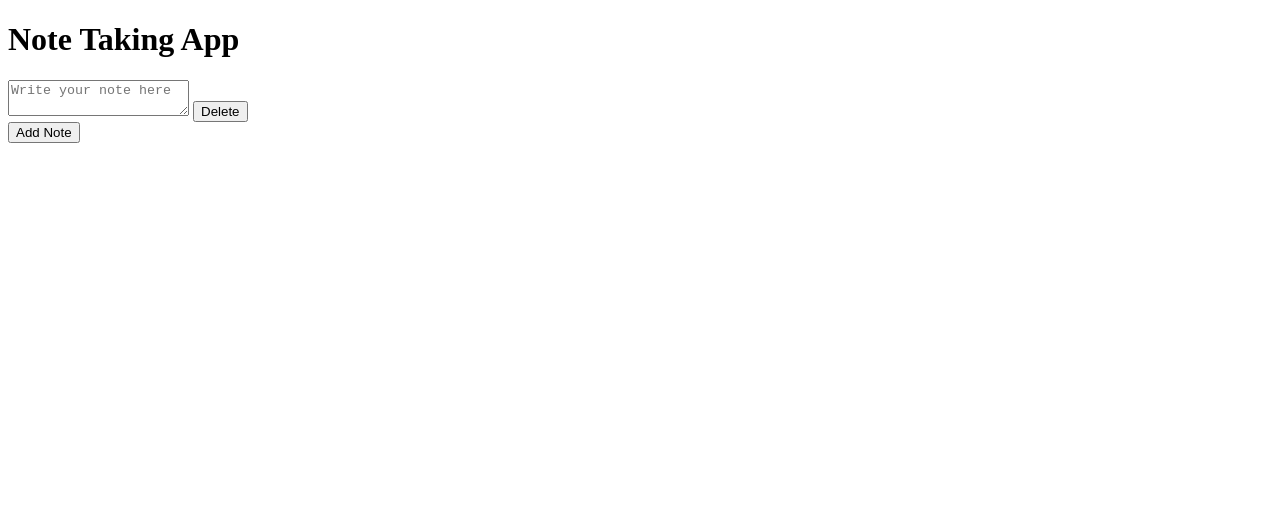
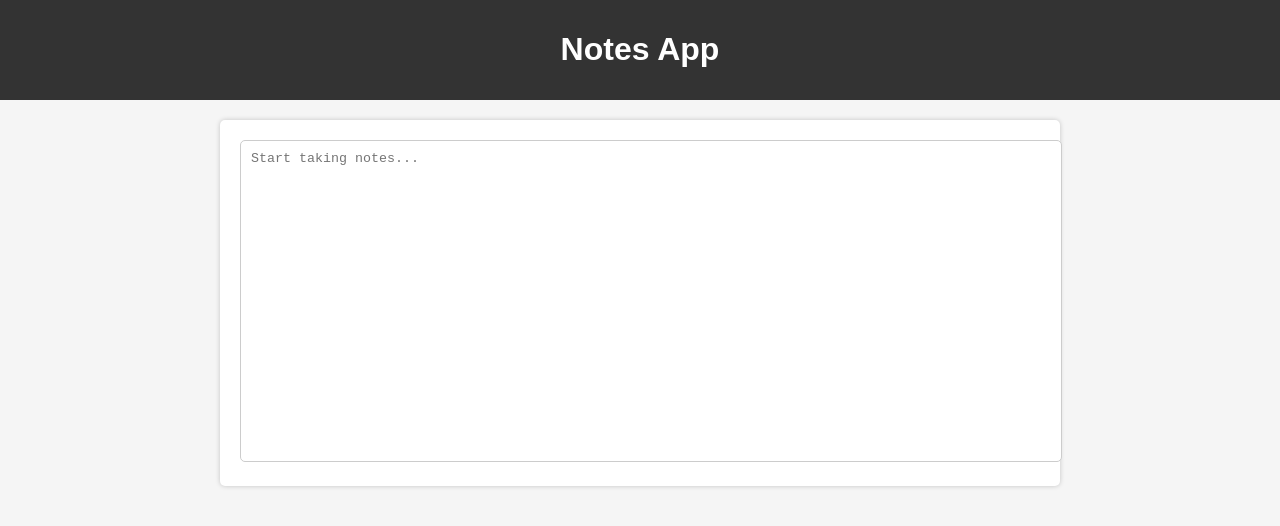
Before and after one commit to RaunakSen-EE/Notes, a plain HTML site: page index.html in a window 1280 px wide. Drawn offline with Linux system fonts and the light colour scheme.

Commit message:
Update index.html

```diff
--- a/index.html
+++ b/index.html
@@ -3,25 +3,53 @@
 <head>
     <meta charset="UTF-8">
     <meta name="viewport" content="width=device-width, initial-scale=1.0">
-    <title>Note Taking App</title>
-    <link rel="stylesheet" href="styles.css"> <!-- Link to your CSS file -->
+    <title>Notes App</title>
+    <style>
+        body {
+            font-family: Arial, sans-serif;
+            margin: 0;
+            padding: 0;
+            background-color: #f5f5f5;
+        }
+        header {
+            background-color: #333;
+            color: white;
+            text-align: center;
+            padding: 10px;
+        }
+        .container {
+            max-width: 800px;
+            margin: 20px auto;
+            padding: 20px;
+            background-color: white;
+            box-shadow: 0px 0px 5px rgba(0, 0, 0, 0.2);
+            border-radius: 5px;
+        }
+        textarea {
+            width: 100%;
+            height: 300px;
+            padding: 10px;
+            border: 1px solid #ccc;
+            border-radius: 5px;
+            resize: none;
+        }
+    </style>
 </head>
 <body>
     <header>
-        <h1>Note Taking App</h1>
+        <h1>Notes App</h1>
     </header>
+    <div class="container">
+        <textarea id="notes" placeholder="Start taking notes..."></textarea>
+    </div>
+    <script>
+        // Save notes to local storage
+        const notesTextarea = document.getElementById('notes');
+        notesTextarea.value = localStorage.getItem('notes') || '';
 
-    <main>
-        <section class="notes">
-            <div class="note">
-                <textarea placeholder="Write your note here"></textarea>
-                <button class="delete-note">Delete</button>
-            </div>
-        </section>
-
-        <button id="add-note">Add Note</button>
-    </main>
-
-    <script src="scripts.js"></script> <!-- Link to your JavaScript file -->
+        notesTextarea.addEventListener('input', () => {
+            localStorage.setItem('notes', notesTextarea.value);
+        });
+    </script>
 </body>
 </html>
```
